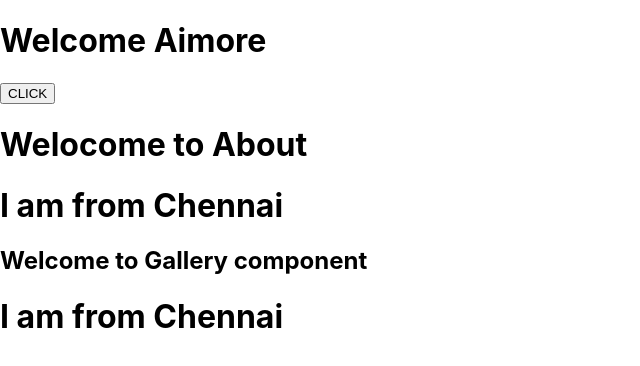
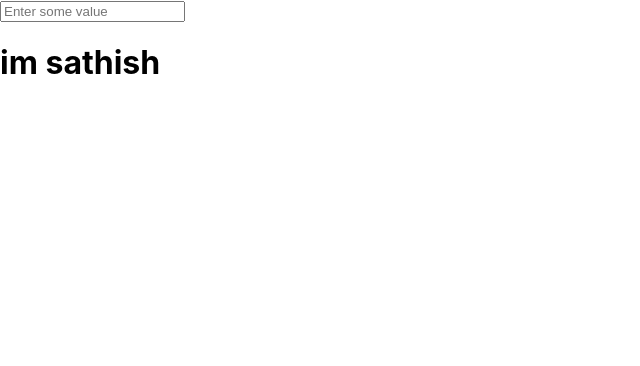
Before and after one commit to sathisharsdg/react3pm, a React (Create React App) app: page / in a window 1280 px wide. Shown: the top 366 px of the page, without its empty margins (0-640 px from the left). Built offline with nearby package versions, Linux system fonts and the light colour scheme.

Commit message:
june14Notes

```diff
--- a/src/App.js
+++ /dev/null
@@ -1,21 +0,0 @@
-import React from 'react'
-import Aboutus from './Pages/Aboutus';
-import Gallery from './Pages/Gallery';
-
-function App() {
-    const opentext = ()=>{
-        console.log("Hi im clicked");
-    }
-      let arr = [2,3,4,5,6,"one","two","three"];
-    const myaddress = "I am from Chennai";
-  return (
-     <>
-        <h1>Welcome Aimore</h1>
-         <button onClick={opentext}>CLICK</button>
-         <Aboutus address = {myaddress} arrdata ={arr}/>
-         <Gallery newaddress= {myaddress}/>
-     </>
-  )
-}
-
-export default App
--- /dev/null
+++ b/src/App.jsx
@@ -0,0 +1,49 @@
+import React, { useState } from 'react'
+import ColorChanges from './Pages/ColorChanges'
+import ClassChanges from './Pages/ClassChanges'
+import ShowTexts from './Pages/ShowTexts'
+import Getinoutval from './Pages/Getinoutval'
+
+function App() {
+
+   // const [mycourse,setMycourse] = useState("Mern Stack Learning");
+   // setTimeout(()=>{
+   //    setMycourse("NEw React js")
+   // },4000)
+
+   // const  [course,setCourse] = useState("---")
+   // const changeText = ()=>{
+   //      setCourse("Started Learning.. Reavct")
+   // }
+
+   //   const [condition,setCondition] = useState(true);
+   //   const changeText = ()=>{
+   //       setCondition(!condition)
+   //   }
+
+   const [pageCondtion,setPageCondition] = useState(false)
+  const showPages = ()=>{
+    setPageCondition(!pageCondtion)
+  }
+  return (
+     <div>
+        {/* <button onClick={changeText}>CLICK</button>
+        <h1>{condition === true ? "Deepak" : "Daniel"}</h1> */}
+
+        {/* <ClassChanges/>  */}
+
+        {/* <div>
+         {pageCondtion === true ?  <ColorChanges/> :    <ShowTexts/>  }
+            <button onClick={showPages}>Toggle Pages</button>
+        </div> */}
+
+        <Getinoutval/>
+
+
+     </div>
+
+
+  )
+}
+
+export default App
--- /dev/null
+++ b/src/Css/ClassChanges.css
@@ -0,0 +1,10 @@
+.colorbg{
+    height: 400px;
+    width: 300px;
+    background-color: red;
+}
+.newcolorbg{
+    height: 400px;
+    width: 300px;
+    background-color: rgb(40, 5, 86);
+}
--- a/src/Pages/Aboutus.jsx
+++ b/src/Pages/Aboutus.jsx
@@ -1,11 +1,10 @@
 import React from 'react'
 
-function Aboutus({address,arrdata}) {
-  console.log(arrdata);
+function Aboutus() {
   return (
     <div>
-        <h1>Welocome to About</h1>
-        <h1>{address}</h1>
+  <h1>wwwe</h1>
+  <h1>wwwe</h1>
     </div>
 
   )
--- /dev/null
+++ b/src/Pages/ClassChanges.jsx
@@ -0,0 +1,18 @@
+import React, { useState } from 'react'
+import "../Css/ClassChanges.css";
+function ClassChanges() {
+    const [condition,setCondition] = useState(true);
+    // const [classattr,setClassAttr] = useState('colorbg');
+    const chnageBg = ()=>{
+        setCondition(!condition)
+    }
+  return (
+    <div>
+        <h1>---------Color change page -------</h1>
+        <div className={condition === true ? 'colorbg' : 'newcolorbg'}></div>
+        <button onClick={chnageBg}>CHANGE BG</button>
+    </div>
+  )
+}
+
+export default ClassChanges
--- /dev/null
+++ b/src/Pages/ColorChanges.jsx
@@ -0,0 +1,19 @@
+import React, { useState } from 'react'
+
+function ColorChanges() {
+    const [colorVal,setColorval] = useState("orange");
+    const [finalVal,setFinalVal] = useState("orange");
+   const getChnageColor = ()=>{
+       setFinalVal(colorVal)
+   }
+  return (
+    <div>
+        <input type="text" placeholder='Enter color value' onChange={(e)=>setColorval(e.target.value)}/>
+        <button onClick={getChnageColor}>Change Color</button>
+        <div className='box' style={{backgroundColor:finalVal}} >
+        </div>
+    </div>
+  )
+}
+
+export default ColorChanges
--- a/src/Pages/Gallery.jsx
+++ b/src/Pages/Gallery.jsx
@@ -1,10 +1,9 @@
 import React from 'react'
 
-function Gallery({newaddress}) {
+function Gallery() {
   return (
     <div>
        <h2>Welcome to Gallery component</h2>
-       <h1>{newaddress}</h1>
     </div>
   )
 }
--- /dev/null
+++ b/src/Pages/Getinoutval.jsx
@@ -0,0 +1,13 @@
+import React, { useState } from 'react'
+
+function Getinoutval() {
+    const [inputval,setInputval] = useState("im sathish")
+  return (
+    <div>
+        <input type="text" placeholder='Enter some value' onChange={(e)=>setInputval(e.target.value)}/>
+         <h1>{inputval}</h1>
+    </div>
+  )
+}
+
+export default Getinoutval
--- /dev/null
+++ b/src/Pages/ShowTexts.jsx
@@ -0,0 +1,19 @@
+import React, { useState } from 'react'
+
+function ShowTexts() {
+    const [con,setCon] = useState(false);
+    const toggleText = ()=>{
+         setCon(!con)
+    }
+  return (
+    <div>
+        <h2>---------this is show text page -----</h2>
+        <h1>{con === true ? "Welcome" : "Not Welcome"}</h1>
+        <button onClick={toggleText}>CLICK</button>
+
+
+    </div>
+  )
+}
+
+export default ShowTexts
--- a/src/index.css
+++ b/src/index.css
@@ -11,3 +11,9 @@ code {
   font-family: source-code-pro, Menlo, Monaco, Consolas, 'Courier New',
     monospace;
 }
+.box{
+  height: 300px;
+  width: 300px;
+  background-color: black;
+  margin: 20px 0;
+}
--- a/src/index.js
+++ b/src/index.js
@@ -6,9 +6,9 @@ import reportWebVitals from './reportWebVitals';
 
 const root = ReactDOM.createRoot(document.getElementById('root'));
 root.render(
-
+  <React.StrictMode>
     <App />
-
+  </React.StrictMode>
 );
 
 // If you want to start measuring performance in your app, pass a function
```
